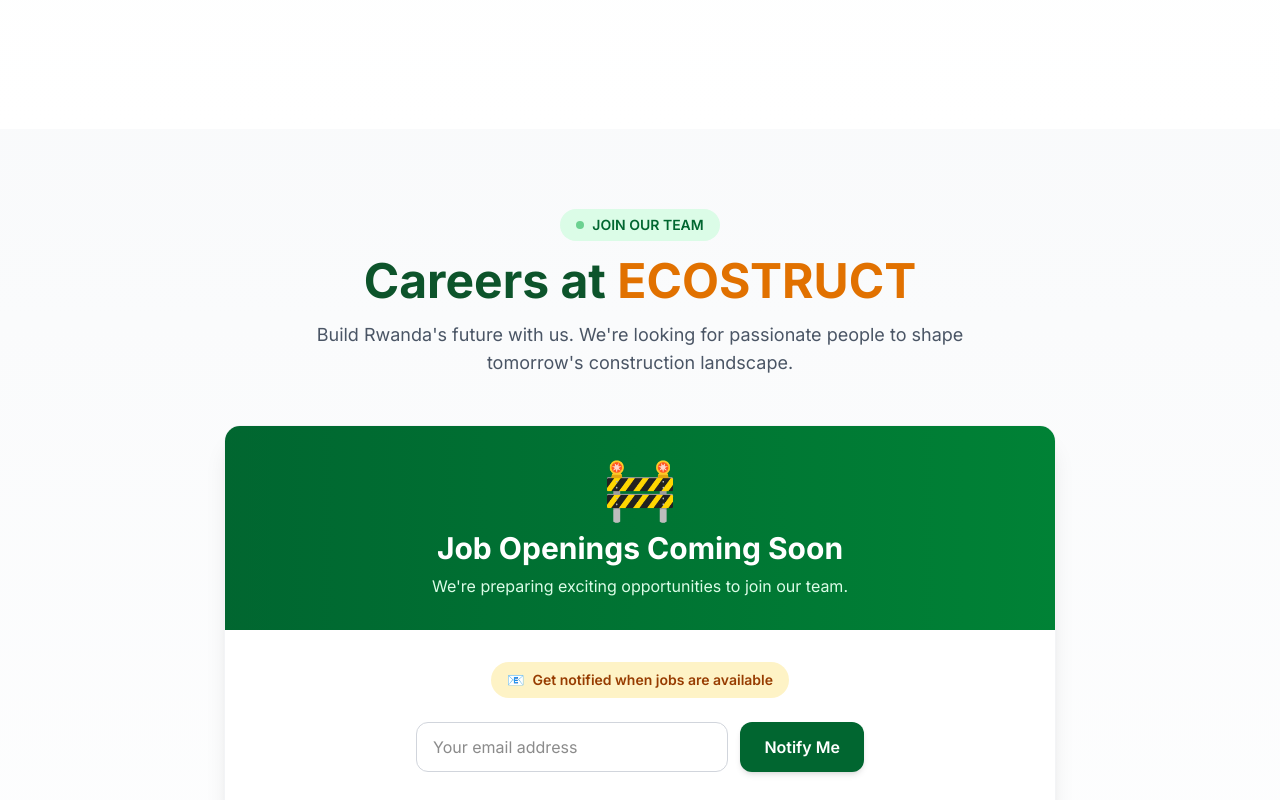
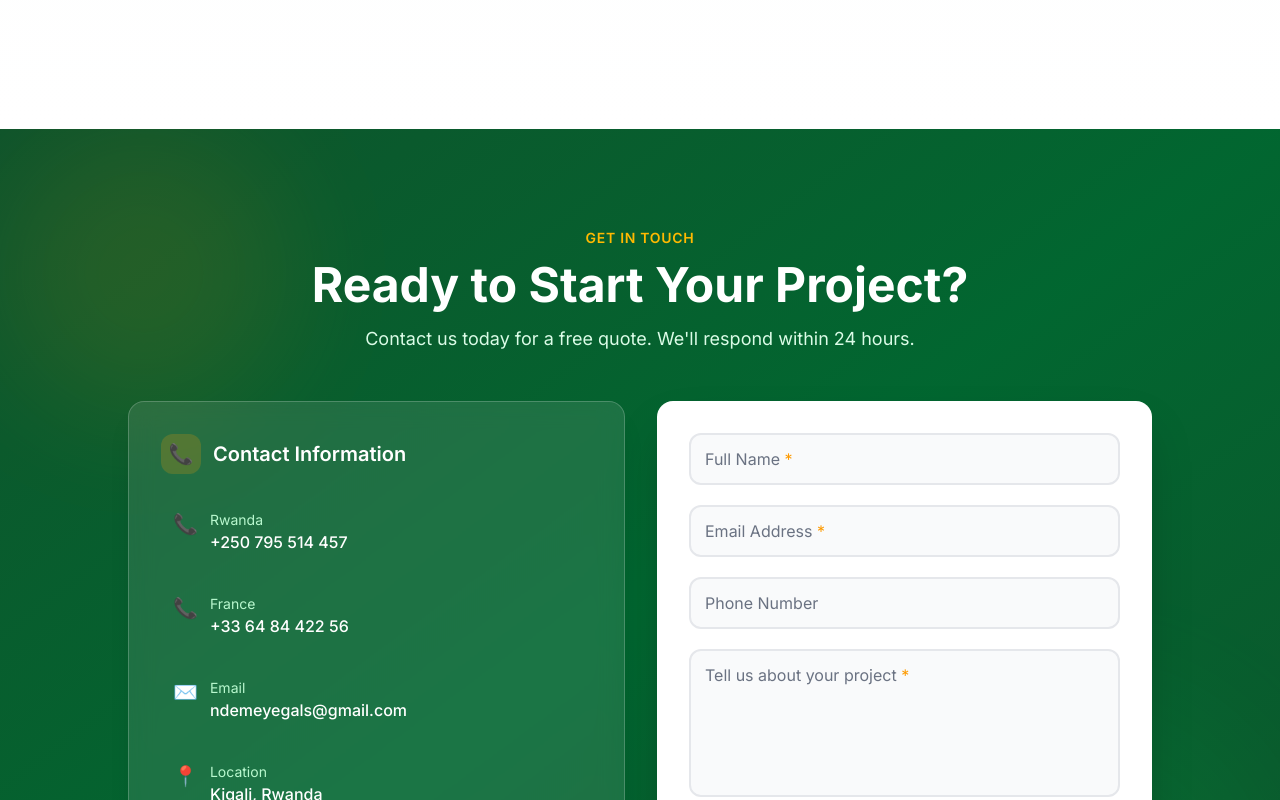
Before and after one commit to japhet175/ecostruct-rwanda, a Next.js app: page / in a window 1280 px wide. Shown: the part 9340-10140 px from the top of the page. Built offline with nearby package versions, Linux system fonts and the light colour scheme.

Commit message:
fix: add careers page

```diff
--- a/app/page.tsx
+++ b/app/page.tsx
@@ -5,7 +5,6 @@ import Sustainability from './components/Sustainability'
 import Team from './components/Team'
 import VideoTestimonial from './components/VideoTestimonial'
 import Gallery from './components/Gallery'
-import Careers from './components/Careers'
 import ContactSection from './components/ContactSection'
 
 export default function Home() {
@@ -18,7 +17,7 @@ export default function Home() {
       <Team />
       <VideoTestimonial />
       <Gallery />
-      <Careers />
+
       <ContactSection />
     </main>
   )
```
Also changed, not shown: app/careers/page.tsx (line endings or trailing spaces).
